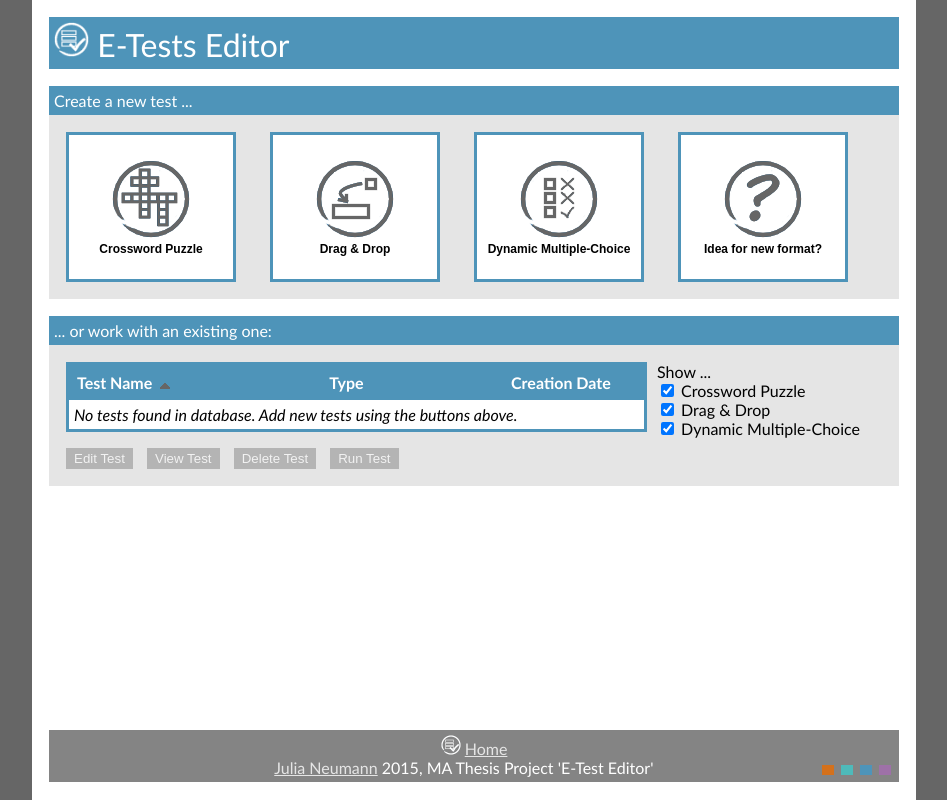
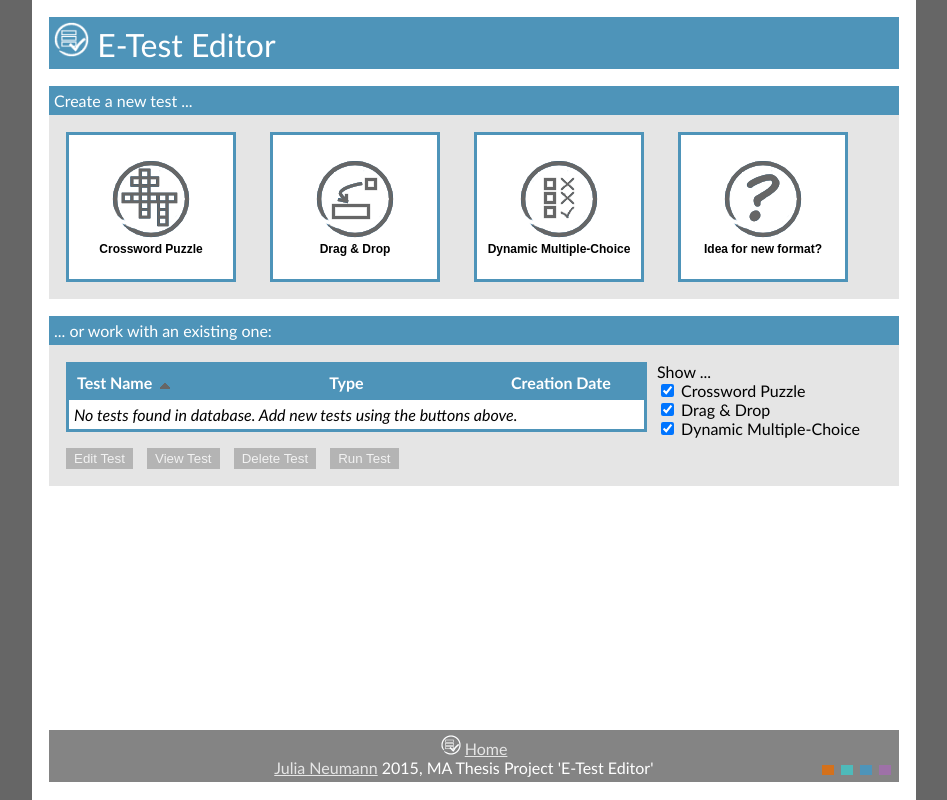
Before and after one commit to JuliaNeumann/e_tests, a PHP site: page /e_tests/ in a window 1280 px wide. Shown: the whole page, without its empty margins (166-1113 px from the left). Run offline with PHP 8.4, Linux system fonts and the light colour scheme; data comes from the database, SQL or seed files in the repository; data that the repository does not hold is empty.

Commit message:
fiy typo in header on index page

```diff
--- a/index.php
+++ b/index.php
@@ -6,7 +6,7 @@ START PAGE OF APPLICATION
 
 	//Page Variables:
 	$title = 'Home';
-	$header_text = 'E-Tests Editor';
+	$header_text = 'E-Test Editor';
 	$section = 'index';
 	$action = 'index';
 
```
